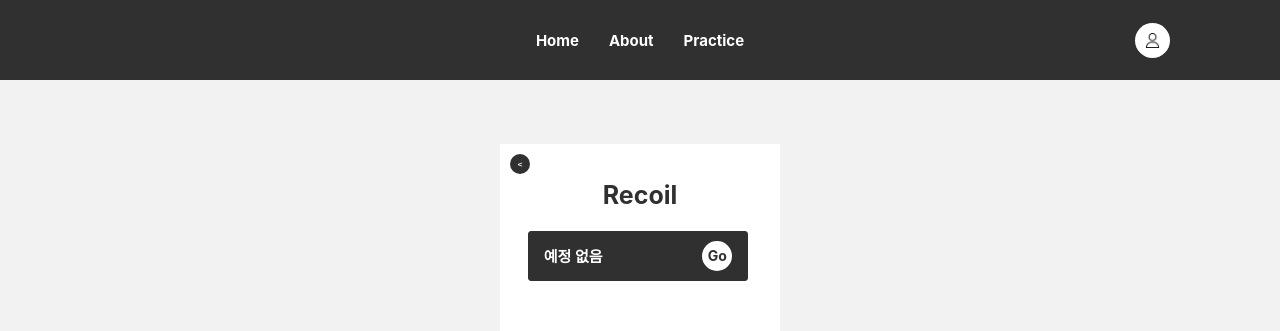
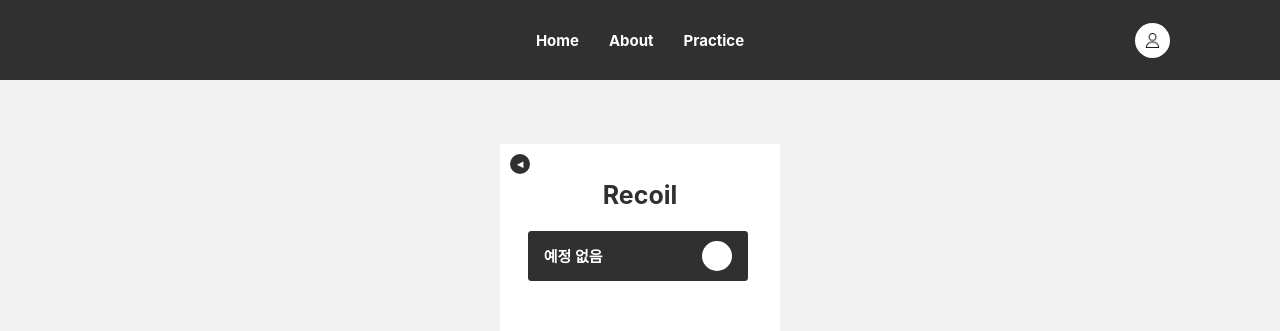
Before and after one commit to mcar100/ui_practice, a React (Create React App) app: page /practice/recoil in a window 1280 px wide. Shown: the top 331 px of the page. Built offline with nearby package versions, Linux system fonts and the light colour scheme.

Commit message:
Refactor: 뒤로가기 버튼 변경, 이동 페이지 없으면 이동 버튼 비활성화

```diff
--- a/src/components/Button/GoBackButton.jsx
+++ b/src/components/Button/GoBackButton.jsx
@@ -2,7 +2,7 @@
 
 function GoBackButton() {
   const navigate = useNavigate();
-  const content = "<";
+  const content = "◀";
   const handleGoBackClick = () => {
     navigate(-1);
   };
--- a/src/pages/PracticeList.jsx
+++ b/src/pages/PracticeList.jsx
@@ -28,7 +28,11 @@
         {topicList.map((topic, idx) => (
           <li key={`practice-${idx}`}>
             <span>{topic}</span>
-            <Link to={topicUrlList[idx]}>Go</Link>
+            {topicUrlList[idx] !== undefined ? (
+              <Link to={topicUrlList[idx]}>Go</Link>
+            ) : (
+              <Link className="hidden-link"></Link>
+            )}
           </li>
         ))}
       </ul>
--- a/src/styles/scss/components/_components.scss
+++ b/src/styles/scss/components/_components.scss
@@ -37,6 +37,10 @@
         @include mix.font-center();
         box-sizing: border-box;
       }
+
+      & > .hidden {
+        display: none;
+      }
     }
   }
 }
--- a/src/utils/constants.js
+++ b/src/utils/constants.js
@@ -10,6 +10,6 @@
   {
     title: "Recoil",
     list: ["예정 없음"],
-    url: ["noting"],
+    url: [],
   },
 ];
```
